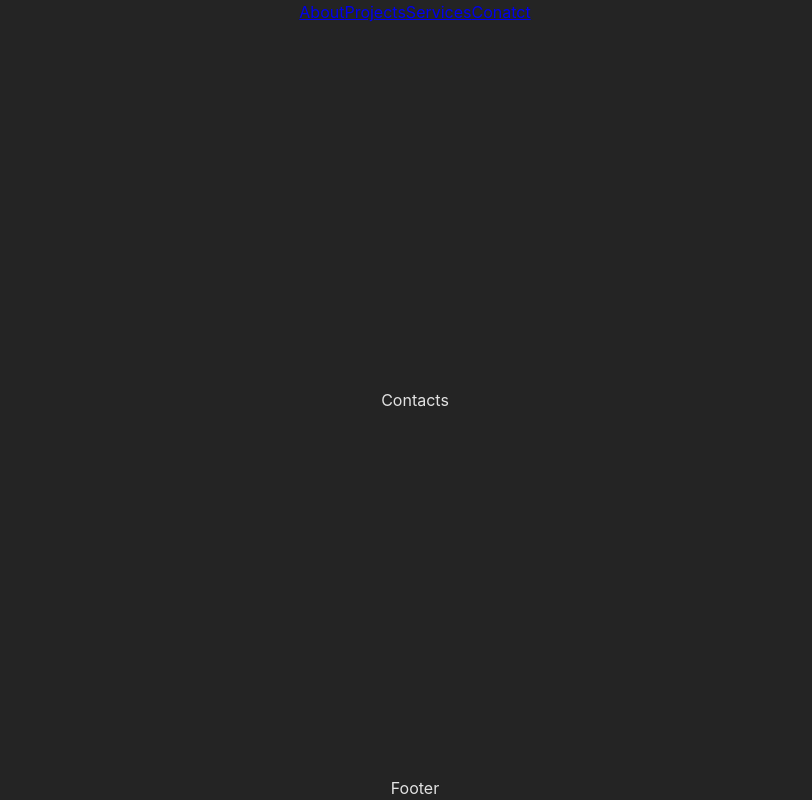
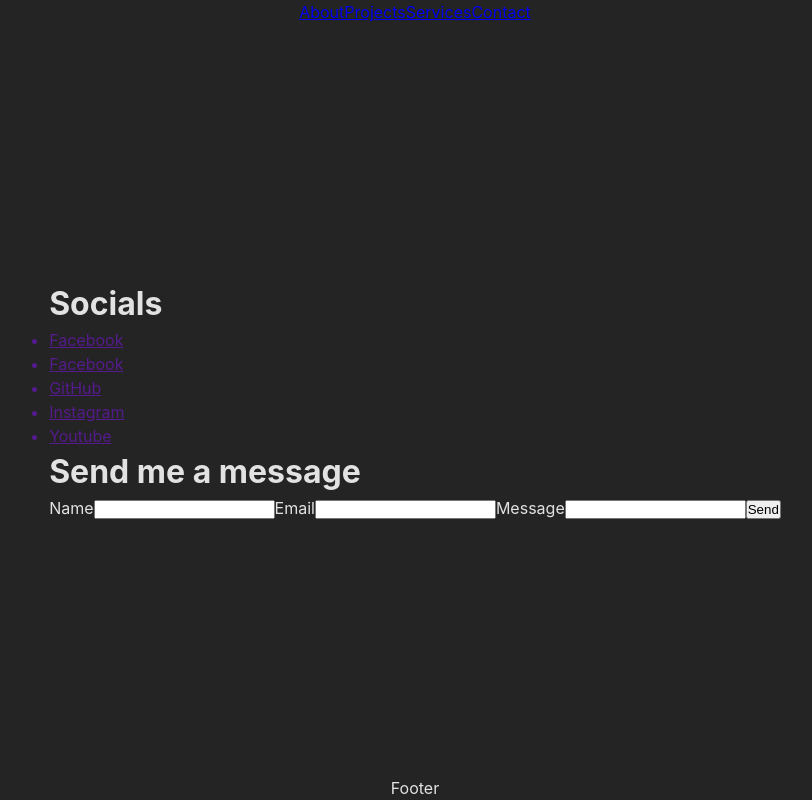
Before and after one commit to Nechenwa/comp229-react, a React (Vite) app: page /contact in a window 1280 px wide. Shown: the whole page, without its empty margins (225-1037 px from the left). Built offline with nearby package versions, Linux system fonts and the light colour scheme.

Commit message:
I worked on the contact page

```diff
--- a/src/components/Contact.jsx
+++ b/src/components/Contact.jsx
@@ -2,10 +2,56 @@ import React from 'react'
 import Layout from '../pages/Layout'
 
 function Contact() {
+    const socials = [
+        {
+            name: "Facebook",
+            link: "",
+        },
+        {
+            name: "Facebook",
+            link: "",
+        },
+        {
+            name: "GitHub",
+            link: "",
+        },
+        {
+            name: "Instagram",
+            link: "",
+        },
+        {
+            name: "Youtube",
+            link: "",
+        },
+    ]
     return (
         <Layout>
             <div>
-                Contacts
+                <div>
+                    <h1>Socials</h1>
+                    {socials.map((social, index) => (
+                        <ul key={index}>
+                            <a href={social.link}>
+                                <li>{social.name}</li>
+                            </a>
+                        </ul>
+                    ))}
+                </div>
+                <div>
+                    <h1>Send me a message</h1>
+                    <form method='post'>
+                        <label htmlFor="">Name</label>
+                        <input type="text" />
+
+                        <label htmlFor="">Email</label>
+                        <input type="text" />
+
+                        <label htmlFor="">Message</label>
+                        <input type="text" />
+
+                        <button type='submit'>Send</button>
+                    </form>
+                </div>
             </div>
         </Layout>
     )
--- a/src/pages/Header.jsx
+++ b/src/pages/Header.jsx
@@ -7,7 +7,7 @@ function Header() {
         <a href='/about'>About</a>
         <a href='/projects'>Projects</a>
         <a href='/services'>Services</a>
-        <a href='/contact'>Conatct</a>
+        <a href='/contact'>Contact</a>
       </nav>
     </div>
   )
```
